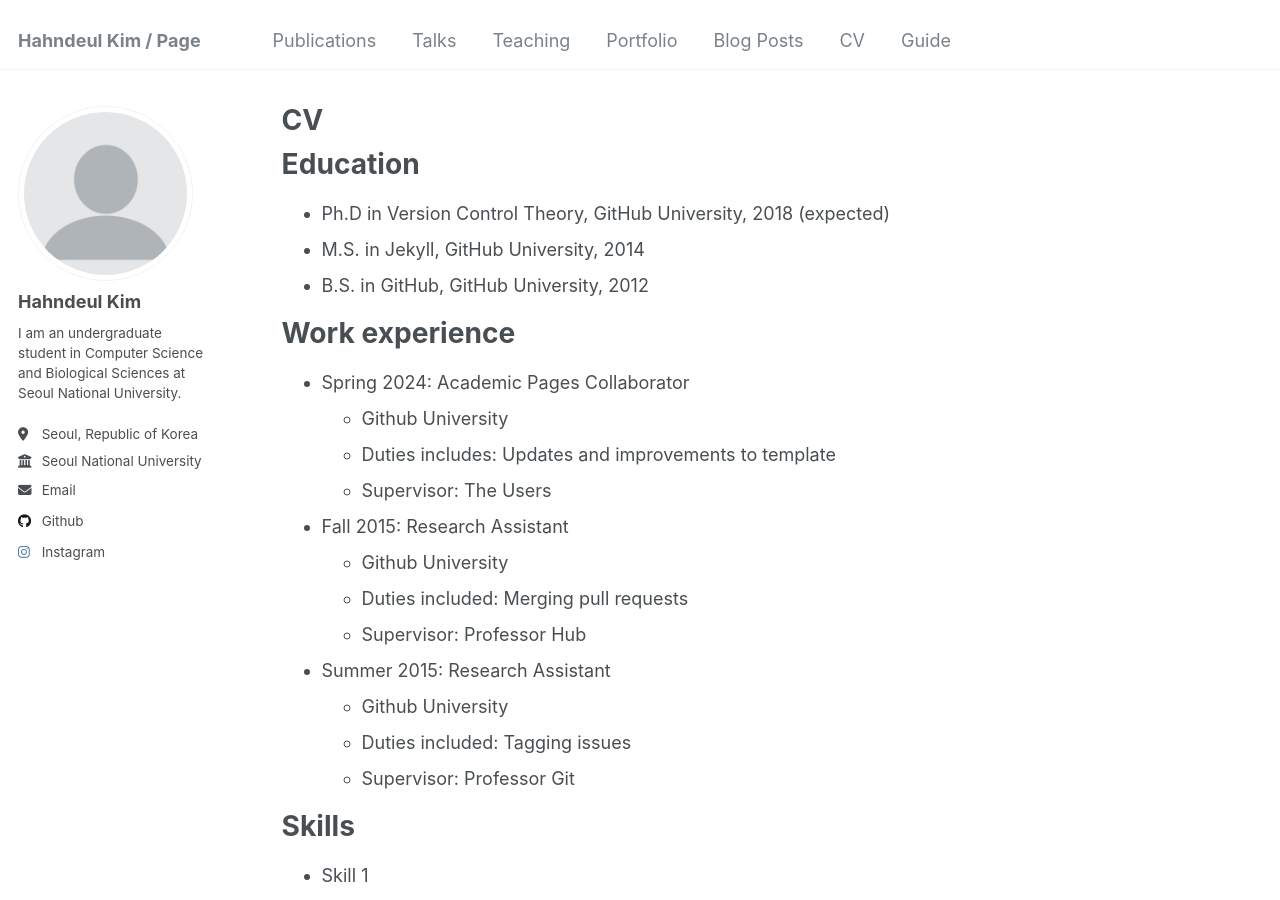
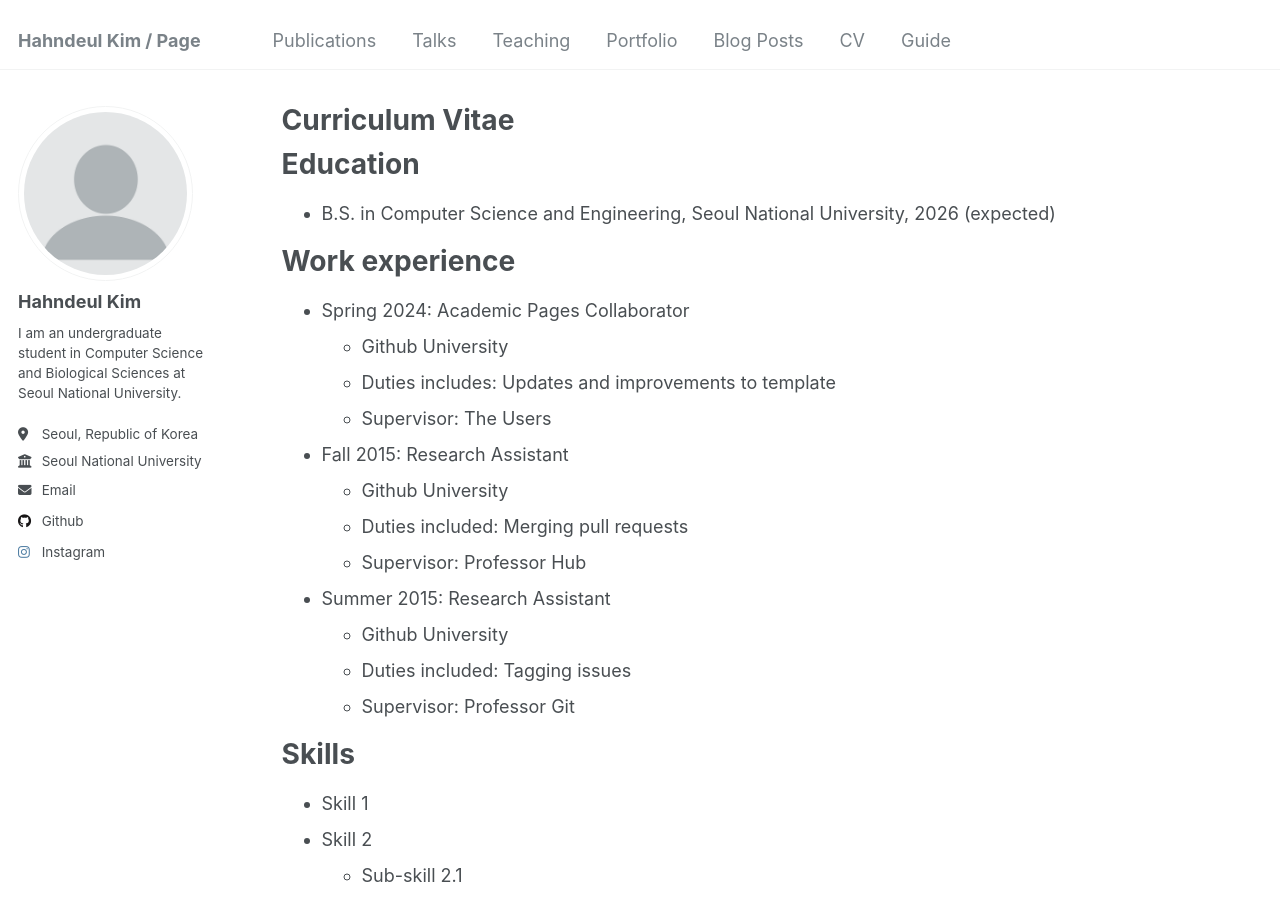
Before and after one commit to del2090/del2090.github.io, a Jekyll site: the page built from _pages/cv.md, in a window 1280 px wide and 900 px high. Built offline with Jekyll 4.4.1, drawn with Linux system fonts in a browser that asks for light colours; some of the changed text lies outside the part shown.

Commit message:
Update cv.md

```diff
--- a/_pages/cv.md
+++ b/_pages/cv.md
@@ -1,6 +1,6 @@
 ---
 layout: archive
-title: "CV"
+title: "Curriculum Vitae"
 permalink: /cv/
 author_profile: true
 redirect_from:
@@ -11,9 +11,7 @@ redirect_from:
 
 Education
 ======
-* Ph.D in Version Control Theory, GitHub University, 2018 (expected)
-* M.S. in Jekyll, GitHub University, 2014
-* B.S. in GitHub, GitHub University, 2012
+* B.S. in Computer Science and Engineering, Seoul National University, 2026 (expected)
 
 Work experience
 ======
@@ -61,4 +59,4 @@ Teaching
 
 Service and leadership
 ======
-* Currently signed in to 43 different slack teams
+* Board member of the Student Council of CSE Department (2023.12 - 2024.11)
```
